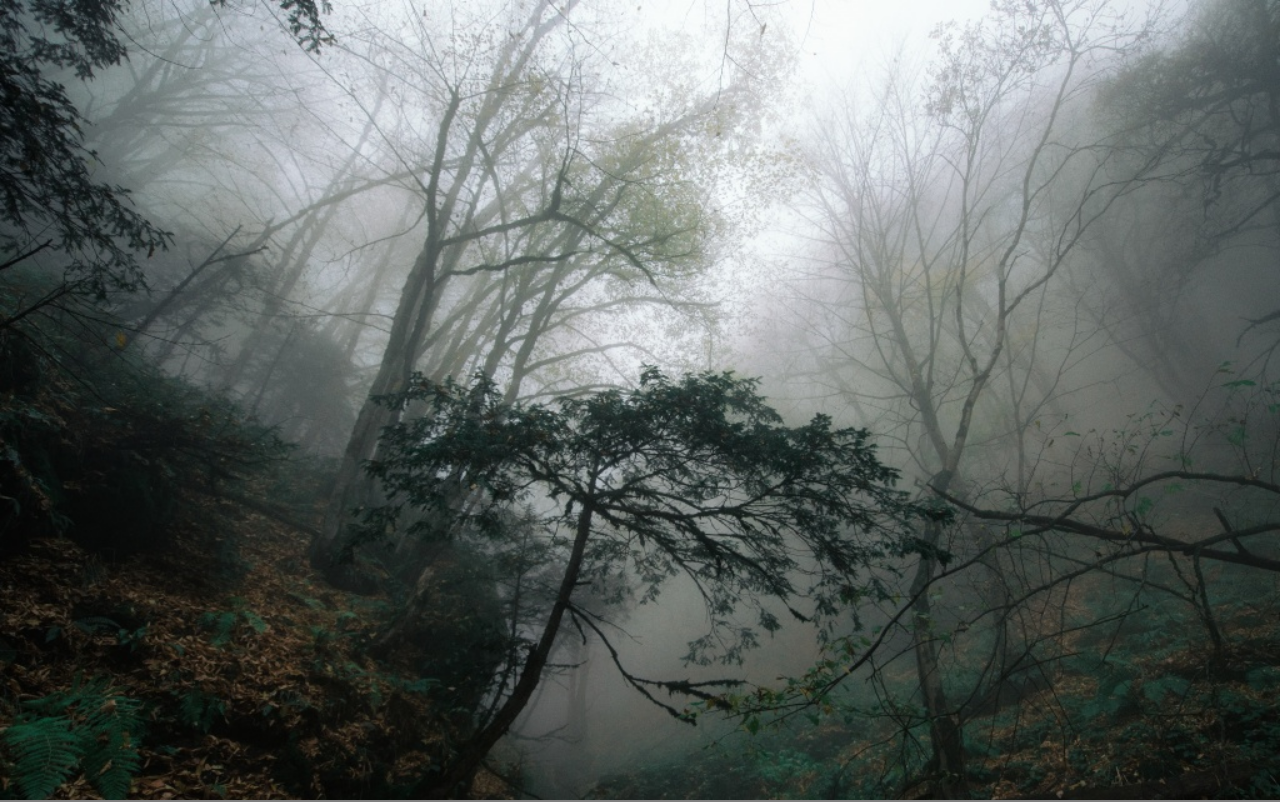
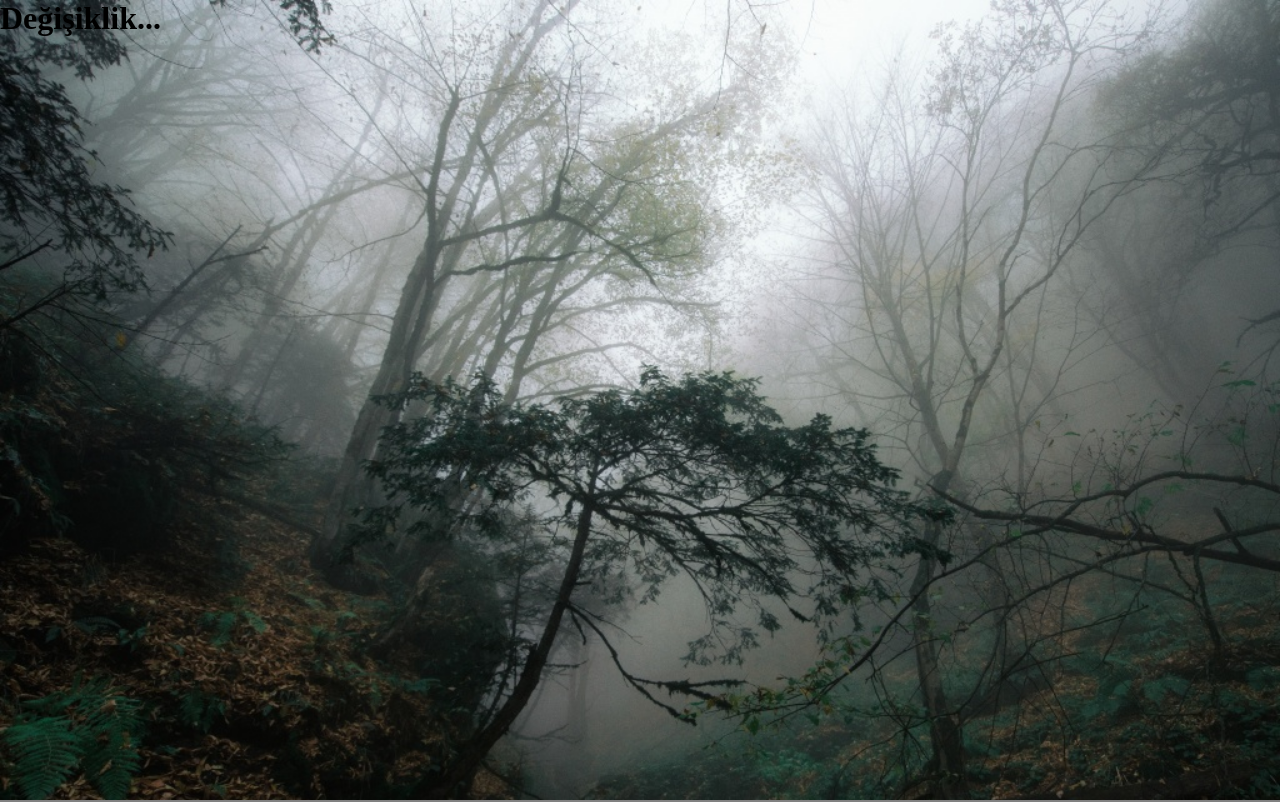
Before and after one commit to m-resityyl/SabitResimD, a plain HTML site: page sabitResim.html in a window 1280 px wide. Shown: the top 802 px of the page. Drawn offline with Linux system fonts and the light colour scheme.

Commit message:
Başlık eklendi

```diff
--- a/sabitResim.html
+++ b/sabitResim.html
@@ -46,7 +46,9 @@
     </style>
 </head>
 <body>
-    <div id="gor1" class="gorsel"></div>
+    <div id="gor1" class="gorsel">
+        <h1>Değişiklik...</h1>
+    </div>
     <div id="bant1" class="bant"></div>
     <div id="gor2" class="gorsel"></div>
     <div id="bant2" class="bant"></div>
```
